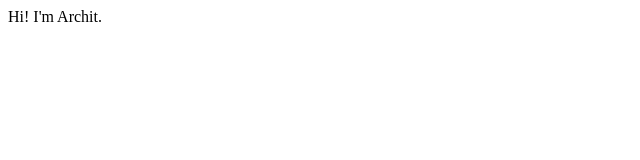
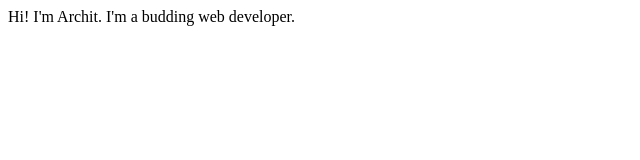
Before and after one commit to archit-rohal/architrohal-site, a plain HTML site: page index.html in a window 1280 px wide. Shown: the whole page, without its empty margins (0-640 px from the left). Drawn offline with Linux system fonts and the light colour scheme.

Commit message:
update index.html

```diff
--- a/index.html
+++ b/index.html
@@ -7,6 +7,6 @@
     <title>architrohal-site</title>
 </head>
 <body>
-    Hi! I'm Archit.
+    Hi! I'm Archit. I'm a budding web developer.
 </body>
 </html>
```
